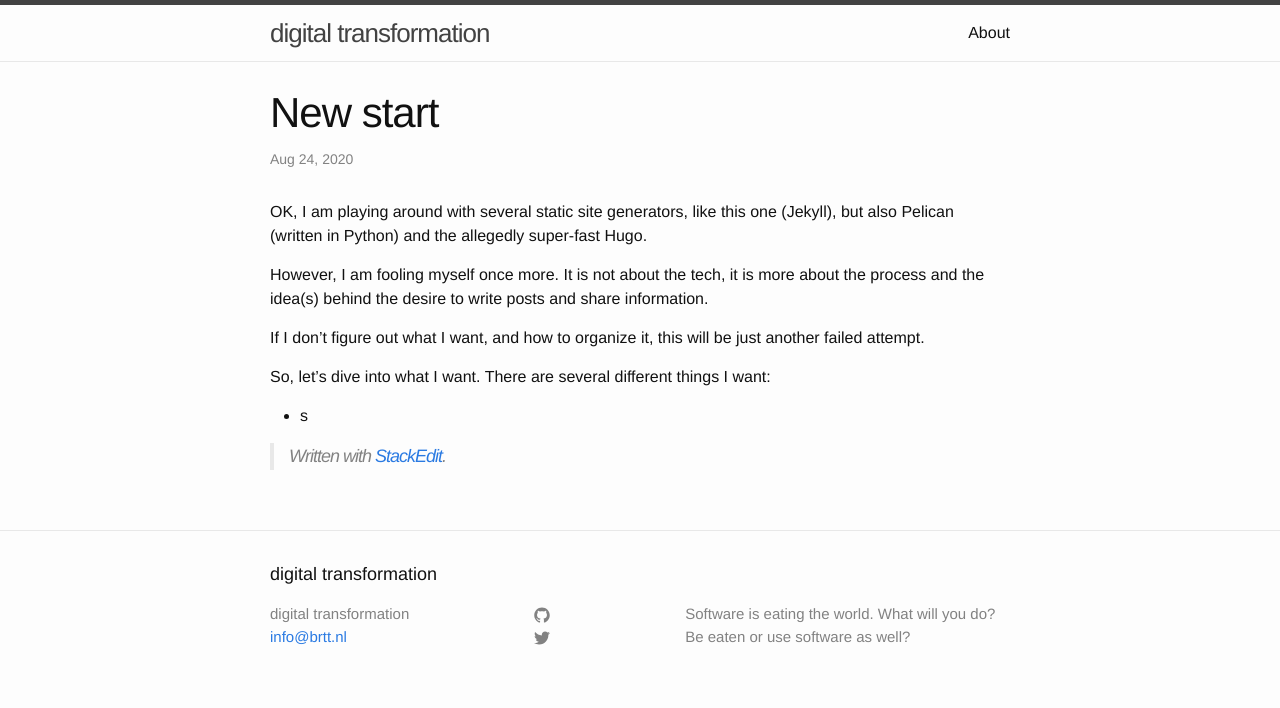
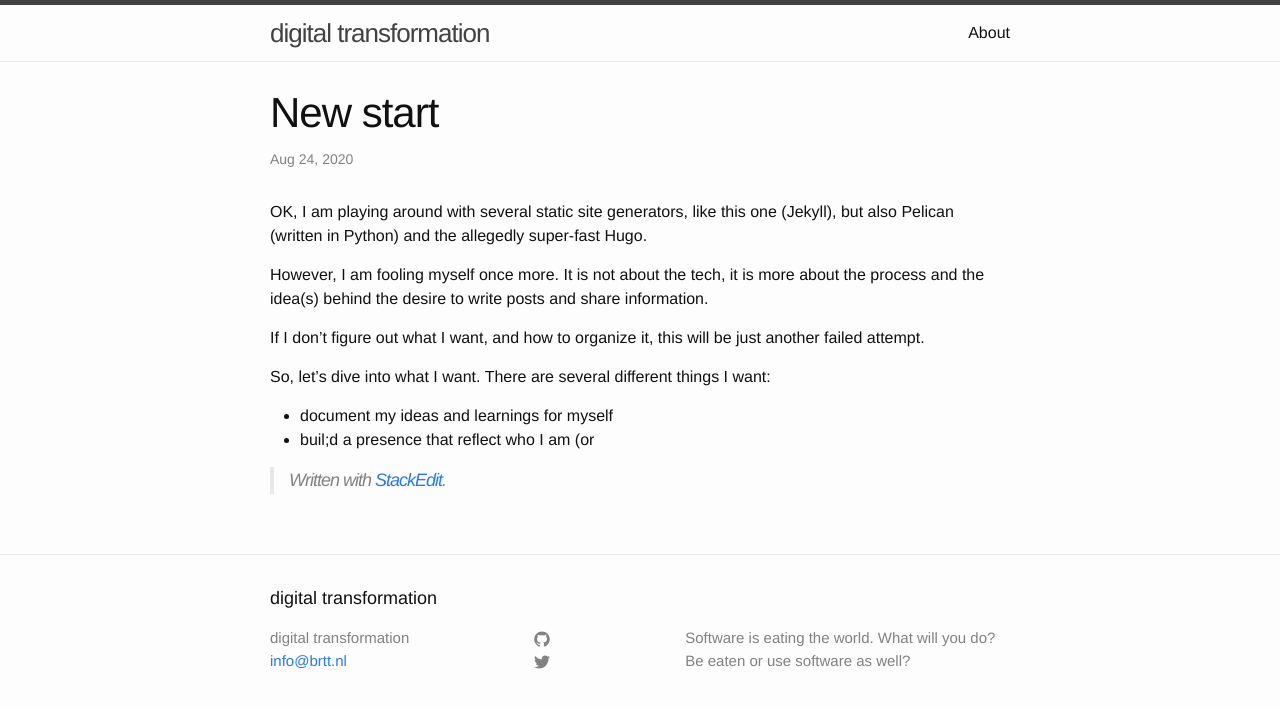
Before and after one commit to wijnandb/wijnandb.github.io, a Jekyll site: the page built from _posts/2020-8-24-new-start.md, in a window 1280 px wide. Shown: the top 708 px of the page. Built offline with Jekyll 4.4.1, drawn with Linux system fonts in a browser that asks for light colours.

Commit message:
_posts/2020-8-24-new-start.md updated from https://stackedit.io/

```diff
--- a/_posts/2020-8-24-new-start.md
+++ b/_posts/2020-8-24-new-start.md
@@ -14,9 +14,10 @@ If I don't figure out what I want, and how to organize it, this will be just ano
 
 So, let's dive into what I want.
 There are several different things I want:
-- s
+- document my ideas and learnings for myself
+- buil;d a presence that reflect who I am (or
 
 > Written with [StackEdit](https://stackedit.io/).
 <!--stackedit_data:
-eyJoaXN0b3J5IjpbLTg3OTQ1OTUxLDc3MjA2NjY5XX0=
+eyJoaXN0b3J5IjpbLTE3ODU2NzI5OTIsNzcyMDY2NjldfQ==
 -->
```
